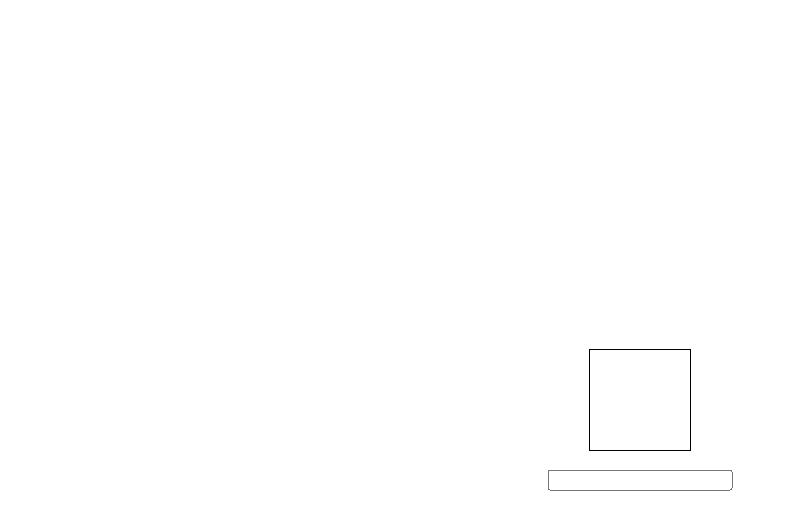
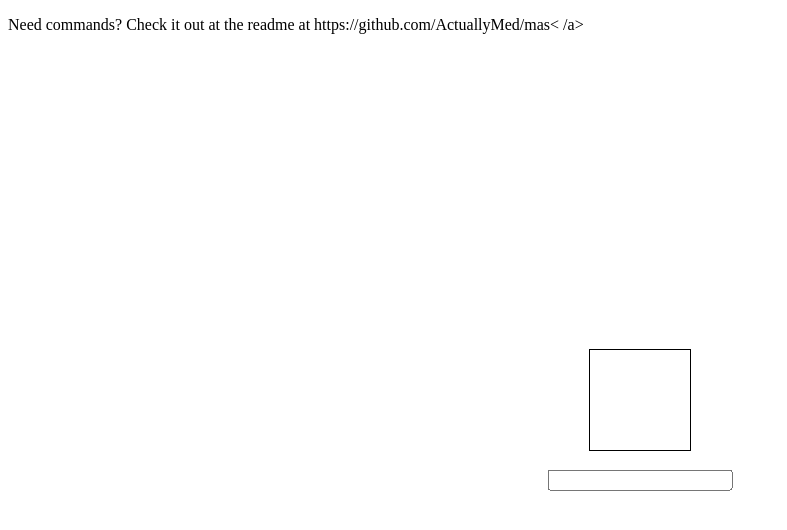
Before and after one commit to ActuallyMed/mas, a plain HTML site: page index.html in a window 1280 px wide. Shown: the whole page, without its empty margins (0-787 px from the left). Drawn offline with Linux system fonts and the light colour scheme.

Commit message:
Update index.html

```diff
--- a/index.html
+++ b/index.html
@@ -9,6 +9,7 @@
     <div class="square"></div>
     <input type="text" class="text-box" id="text-box">
     <p id="output"></p>
+    <p>Need commands? Check it out at the readme at <a src="https://github.com/ActuallyMed/mas">https://github.com/ActuallyMed/mas< /a></p>
     <script type="text/javascript" src="script.js"></script>
 </body>
 </html>
```
